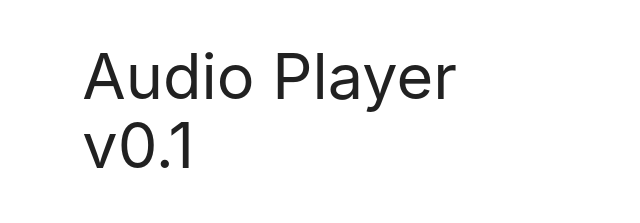
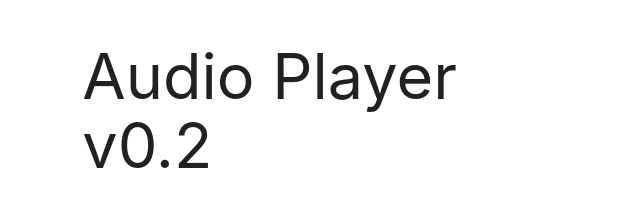
Before and after one commit to greyscaled/cs-weekly-2-material-audio-player, a website built with webpack: page docs/index.html in a window 1280 px wide. Shown: the top 223 px of the page, 319-959 px from the left. Built offline with nearby package versions, Linux system fonts and the light colour scheme.

Commit message:
Bump minor version

```diff
--- a/docs/index.html
+++ b/docs/index.html
@@ -25,7 +25,7 @@ https://medium.com/@vapurrmaid
     <!-- heading -->
     <div class="row">
       <div class="col s12">
-        <h1>Audio Player v0.1</h1>
+        <h1>Audio Player v0.2</h1>
       </div>
     </div>
     <!-- audio player -->
```
Also changed, not shown: docs/bundle.js (+1 -1 lines), dist/index.html.
